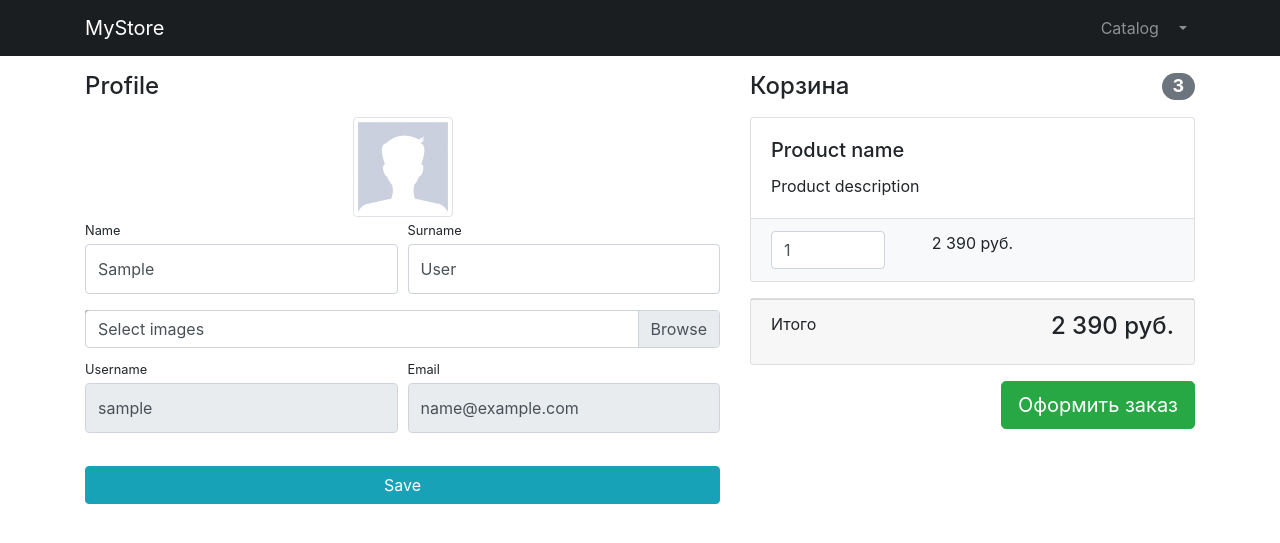
After one commit to aarrtemm/mystore, a Django app: page /user/profile/ in a window 1280 px wide. The commit adds this page. Shown: the top 543 px of the page. Run offline with Django 4.2, Linux system fonts and the light colour scheme; the visitor is signed in with stand-in values (Sample User, id 1); some libraries are stand-ins or nearby versions.

Commit message:
Create page profile

```diff
--- a/templates/includes/navigation.html
+++ b/templates/includes/navigation.html
@@ -24,7 +24,7 @@
                     <ul class="dropdown-menu" aria-labelledby="navbarDropdown">
                         {% if user.is_authenticated %}
                             <li>
-                                <a class="dropdown-item" href="users/profile.html">Profile</a>
+                                <a class="dropdown-item" href="{% url "users:profile" %}">Profile</a>
                             </li>
                         {% endif %}
                         <li><a class="dropdown-item" href="users/orders.html">Orders</a></li>
--- /dev/null
+++ b/templates/registration/profile.html
@@ -0,0 +1,98 @@
+{% extends "base.html" %}
+{% load static %}
+
+
+{% block style %}
+    <link href="{% static "vendor/css/profile.css" %}" rel="stylesheet">
+{% endblock %}
+
+{% block content %}
+    <div class="container">
+    <div class="row">
+        <div class="col-lg-7">
+            <h4 class="mt-3 mb-3">Profile</h4>
+            <div class="col-lg-12 text-center">
+                <img width="100" height="100"
+                     src="{% if user.image %} {% else %} {% static "vendor/img/users/default_avatar.jpg" %} {% endif %}"
+                     class="img-thumbnail">
+            </div>
+            <form action="{% url "users:profile" %}" method="post" enctype="multipart/form-data">
+                {% csrf_token %}
+                <div class="form-row">
+                    <div class="col-lg-6">
+                        <div class="form-group">
+                            <label class="small mb-1" for="{{ form.first_name.id_for_label }}">Name</label>
+                            {{ form.first_name }}
+                        </div>
+                    </div>
+                    <div class="col-lg-6">
+                        <div class="form-group">
+                            <label class="small mb-1" for="{{ form.last_name.id_for_label }}">Surname</label>
+                            {{ form.last_name }}
+                        </div>
+                    </div>
+                </div>
+                <div class="form-row mb-2">
+                    <div class="col-lg-12">
+                        <div class="custom-file">
+                            {{ form.image }}
+                            <label class="custom-file-label" for="{{ form.image.id_for_label }}">Select images</label>
+                        </div>
+                    </div>
+                </div>
+                <div class="form-row">
+                    <div class="col-lg-6">
+                        <label class="small mb-1" for="{{ form.username.id_for_label }}">Username</label>
+                        {{ form.username }}
+                    </div>
+                    <div class="col-lg-6">
+                        <label class="small mb-1" for="{{ form.email.id_for_label }}">Email</label>
+                        {{ form.email }}
+                    </div>
+                </div>
+                <div class="form-row">
+                    <div class="col-lg-12" style="margin-top: 33px;">
+                        <input class="btn btn-info btn-block" type="submit" value="Save">
+                    </div>
+                </div>
+            </form>
+        </div>
+        <div class="col-lg-5">
+            <h4 class="mt-3 mb-3 d-flex justify-content-between align-items-center mb-3">
+                Корзина <span class="badge badge-secondary badge-pill">3</span>
+            </h4>
+            <div class="card mb-3">
+                <div class="card-body">
+                    <h5 class="card-title">Product name</h5>
+                    <p class="card-text">Product description</p>
+                </div>
+                <ul class="list-group list-group-flush">
+                    <li class="list-group-item bg-light">
+                        <div class="row text-center">
+                            <div class="col-lg-4">
+                                <input name="basketID" type="number" class="form-control"
+                                       value="1" min="0">
+                            </div>
+                            <div class="col-lg-4">2 390 руб.</div>
+                            <div class="col-lg-4">
+                                <a href="#">
+                                    <i class="fas fa-trash"></i>
+                                </a>
+                            </div>
+                        </div>
+                    </li>
+                </ul>
+            </div>
+            <div class="card mb-3">
+                <div class="card-footer">
+                    <p class="float-left">Итого</p>
+                    <h4 class="float-right">2 390 руб.</h4>
+                </div>
+            </div>
+            <a class="btn btn-success btn-lg float-right" href="../orders/order-create.html">
+                Оформить заказ
+            </a>
+        </div>
+    </div>
+</div>
+{% endblock %}
--- a/users/forms.py
+++ b/users/forms.py
@@ -1,4 +1,8 @@
-from django.contrib.auth.forms import UserCreationForm, AuthenticationForm
+from django.contrib.auth.forms import (
+    UserCreationForm,
+    AuthenticationForm,
+    UserChangeForm
+)
 from django import forms
 
 from users.models import User
@@ -36,3 +40,26 @@ class UserLoginForm(AuthenticationForm):
     class Meta:
         model = User
         fields = ("username", "password")
+
+
+class UserProfileForm(UserChangeForm):
+    username = forms.CharField(widget=forms.TextInput(attrs={
+        "class": "form-control py-4",
+        "readonly": True
+    }))
+    first_name = forms.CharField(widget=forms.TextInput(attrs={"class": "form-control py-4"}))
+    last_name = forms.CharField(widget=forms.TextInput(attrs={"class": "form-control py-4"}))
+    email = forms.CharField(widget=forms.EmailInput(attrs={
+        "class": "form-control py-4",
+        "readonly": True
+    }))
+
+    class Meta:
+        model = User
+        fields = (
+            "username",
+            "first_name",
+            "last_name",
+            "email",
+            "image"
+        )
--- a/users/urls.py
+++ b/users/urls.py
@@ -1,6 +1,6 @@
 from django.urls import path
 
-from users.views import registration, UserLoginView, UserLogoutView
+from users.views import registration, UserLoginView, UserLogoutView, profile
 
 app_name = "users"
 
@@ -8,4 +8,5 @@ urlpatterns = [
     path("register/", registration, name="register"),
     path("login/", UserLoginView.as_view(), name="login"),
     path("logout/", UserLogoutView.as_view(), name="logout"),
+    path("profile/", profile, name="profile"),
 ]
--- a/users/views.py
+++ b/users/views.py
@@ -3,8 +3,8 @@ from django.shortcuts import render
 from django.urls import reverse_lazy, reverse
 from django.contrib.auth.views import LoginView, LogoutView
 
-from .forms import SingUpForm, UserLoginForm
-from .models import User
+from .forms import SingUpForm, UserLoginForm, UserProfileForm
+
 
 
 def registration(request):
@@ -31,4 +31,16 @@ class UserLogoutView(LogoutView):
 
 
 def profile(request):
-    pass
+    form = UserProfileForm()
+    if request.method == "POST":
+        form = UserProfileForm(instance=request.user, data=request.POST)
+        if form.is_valid():
+            form.save()
+            return HttpResponseRedirect(reverse("users:profile"))
+        else:
+            print(form.errors)
+
+    else:
+        form = UserProfileForm(instance=request.user)
+    context = {"form": form}
+    return render(request, "registration/profile.html", context=context)
```
